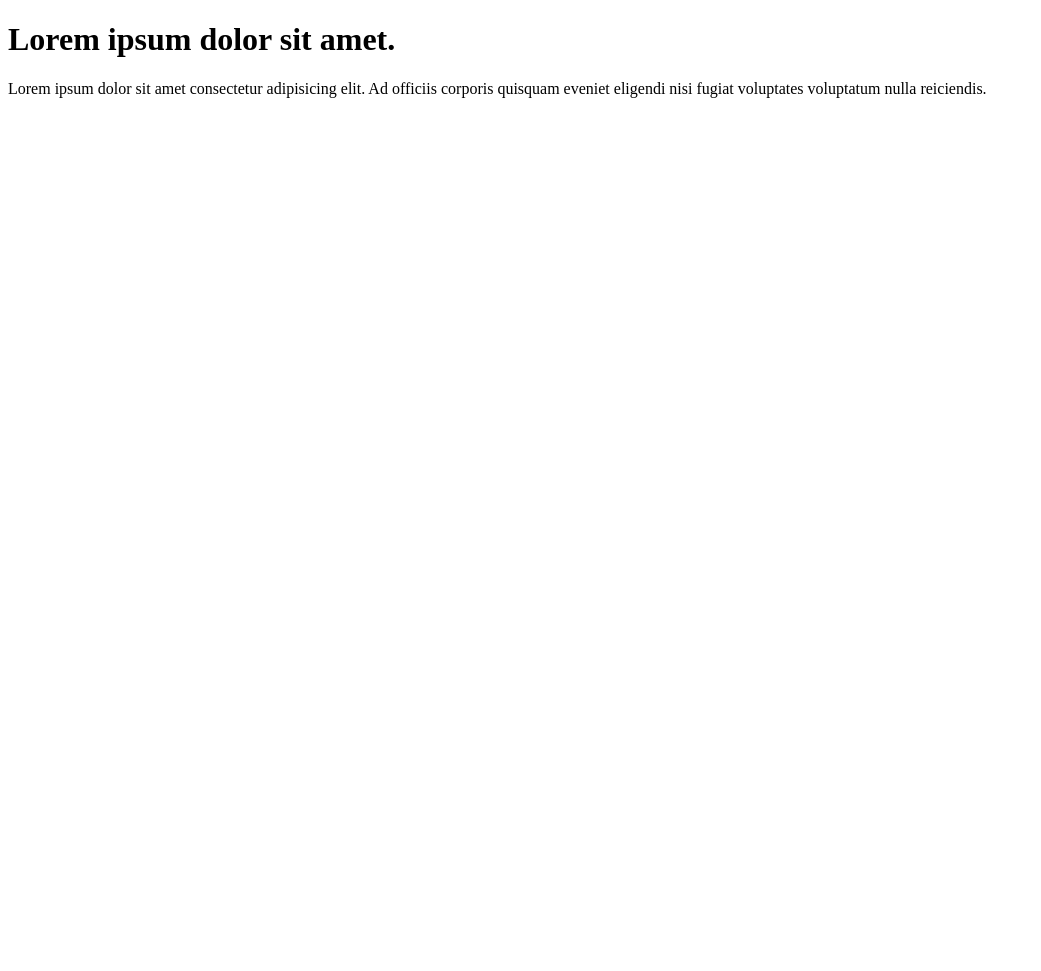
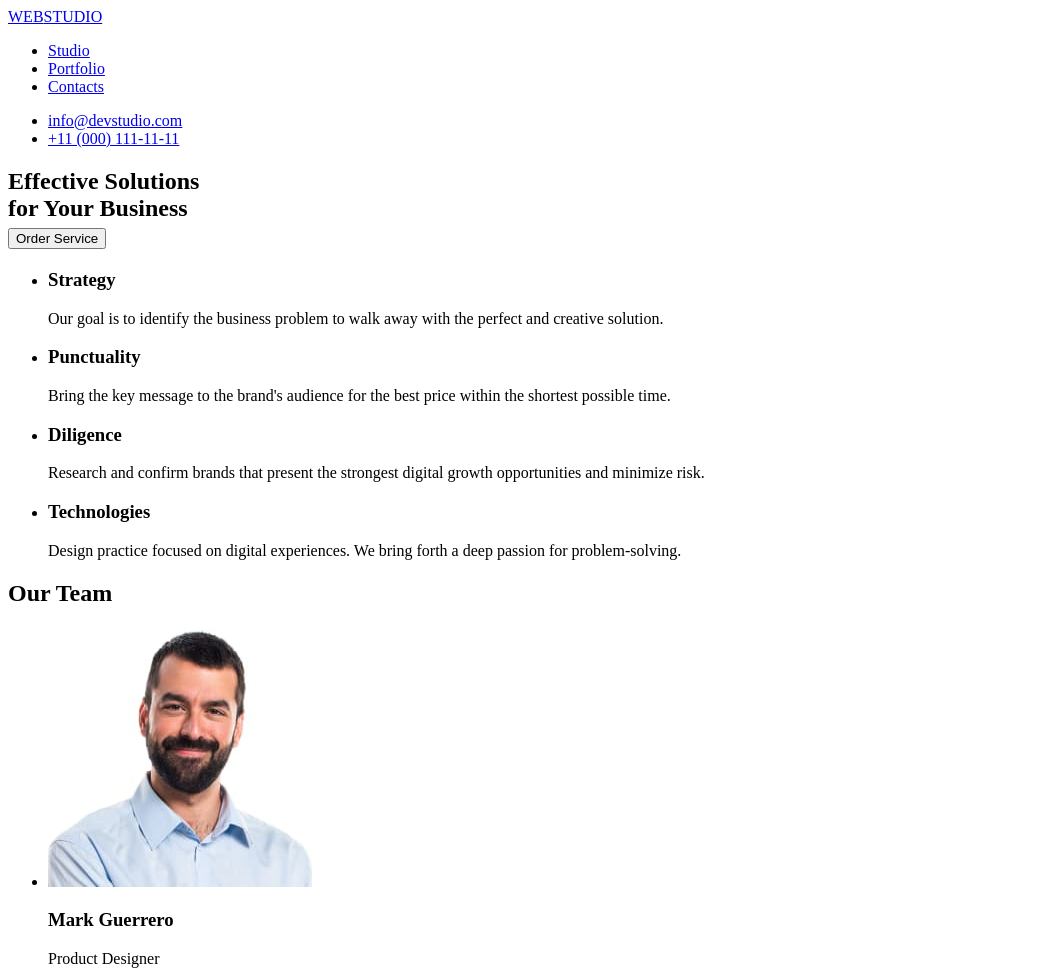
Before and after one commit to Sanetchek/goit-markup-hw-01, a plain HTML site: page index.html in a window 1280 px wide. Shown: the top 971 px of the page, without its empty margins (0-1041 px from the left). Before the commit the page ends 800 px from the top, so only its background shows below. Drawn offline with Linux system fonts and the light colour scheme.

Commit message:
html розмітка

```diff
--- a/index.html
+++ b/index.html
@@ -1,12 +1,107 @@
 <!DOCTYPE html>
 <html lang="en">
-<head>
-  <meta charset="UTF-8">
-  <meta name="viewport" content="width=device-width, initial-scale=1.0">
-  <title>Document</title>
-</head>
-<body>
-  <h1>Lorem ipsum dolor sit amet.</h1>
-  <p>Lorem ipsum dolor sit amet consectetur adipisicing elit. Ad officiis corporis quisquam eveniet eligendi nisi fugiat voluptates voluptatum nulla reiciendis.</p>
-</body>
+  <head>
+    <meta charset="UTF-8" />
+    <meta name="viewport" content="width=device-width, initial-scale=1.0" />
+    <title>Document</title>
+  </head>
+  <body>
+    <header>
+      <div>
+        <a href="/"><span>WEB</span>STUDIO</a>
+
+        <nav>
+          <ul>
+            <li><a href="#">Studio</a></li>
+            <li><a href="#">Portfolio</a></li>
+            <li><a href="#">Contacts</a></li>
+          </ul>
+        </nav>
+      </div>
+
+      <div>
+        <ul>
+          <li><a href="mailto:info@devstudio.com">info@devstudio.com</a></li>
+          <li><a href="tel:+110001111111">+11 (000) 111-11-11</a></li>
+        </ul>
+      </div>
+    </header>
+
+    <main>
+      <section>
+        <h1>Effective Solutions<br /> for Your Business</br>
+
+        <button type="button">Order Service</button>
+      </section>
+
+      <section>
+        <ul>
+          <li>
+            <h3>Strategy</h3>
+            <p>
+              Our goal is to identify the business problem to walk away with the perfect and creative solution.
+            </p>
+          </li>
+
+          <li>
+            <h3>Punctuality</h3>
+            <p>
+              Bring the key message to the brand's audience for the best price within the shortest possible time.
+            </p>
+          </li>
+
+          <li>
+            <h3>Diligence</h3>
+            <p>
+              Research and confirm brands that present the strongest digital growth opportunities and minimize risk.
+            </p>
+          </li>
+
+          <li>
+            <h3>Technologies</h3>
+            <p>
+              Design practice focused on digital experiences. We bring forth a deep passion for problem-solving.
+            </p>
+          </li>
+        </ul>
+      </section>
+
+      <section>
+        <h2>Our Team</h2>
+
+        <ul>
+          <li>
+            <img src="./images/img.jpg" alt="Mark Guerrero" width="264" height="260">
+            <h3>Mark Guerrero</h3>
+            <p>Product Designer</p>
+          </li>
+
+          <li>
+            <img src="./images/img-1.jpg" alt="Tom Ford" width="264" height="260">
+            <h3>Tom Ford</h3>
+            <p>Frontend Developer</p>
+          </li>
+
+          <li>
+            <img src="./images/img-2.jpg" alt="Camila Garcia" width="264" height="260">
+            <h3>Camila Garcia</h3>
+            <p>Marketing</p>
+          </li>
+
+          <li>
+            <img src="./images/img-3.jpg" alt="Daniel Wilson" width="264" height="260">
+            <h3>Daniel Wilson</h3>
+            <p>UI Designer</p>
+          </li>
+        </ul>
+      </section>
+    </main>
+
+    <footer>
+      <a href="/"><span>WEB</span>STUDIO</a>
+      <p>
+        Increase the flow of customers and sales for your business with digital marketing & growth solutions.
+      </p>
+    </footer>
+  </body>
 </html>
```
Also changed, not shown: .prettierrc.json (added), images/img-1.jpg (added), images/img-2.jpg (added), images/img-3.jpg (added), images/img.jpg (added).
